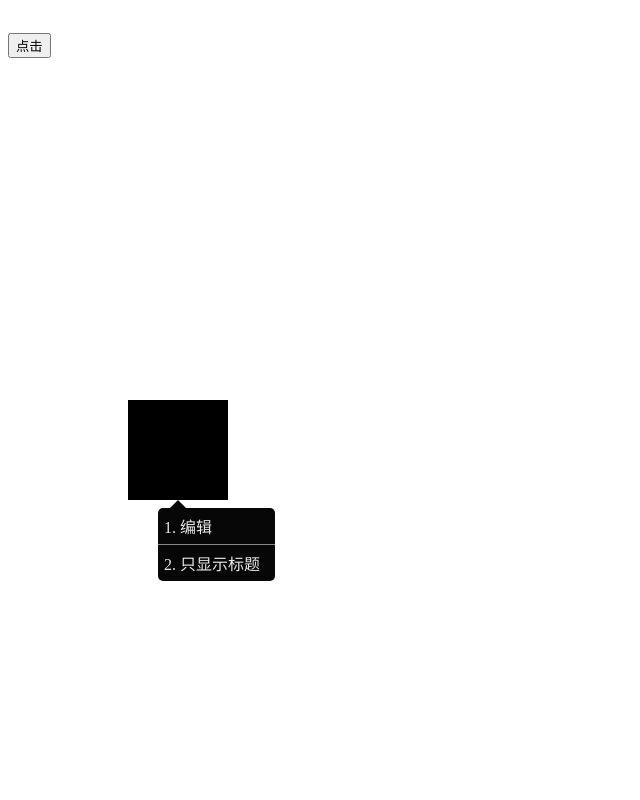
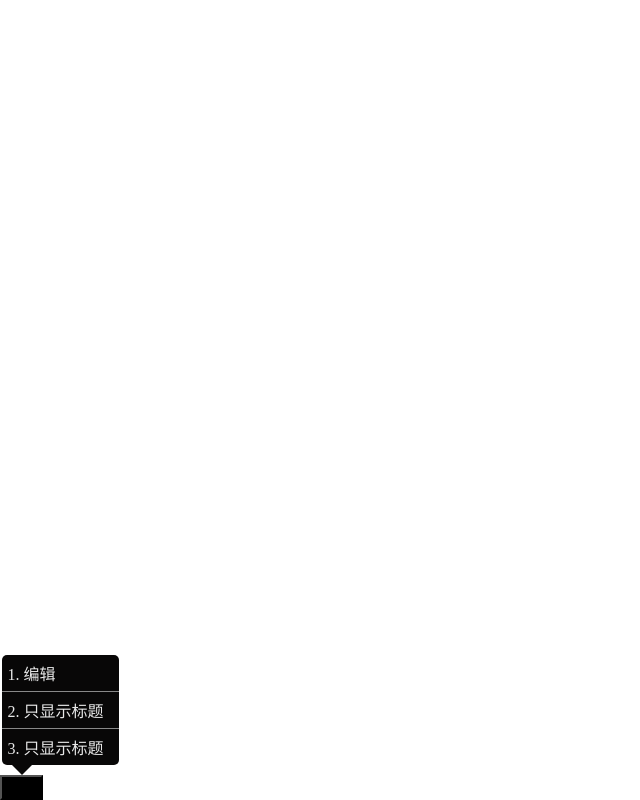
Before and after one commit to yubaobin/vue-dropmenu, a Vue app: page / in a window 1280 px wide. Both pictures are taken after a click on the button "点击". Shown: the whole page, without its empty margins (0-640 px from the left). Built offline with nearby package versions, Linux system fonts and the light colour scheme.

Commit message:
add vertical

```diff
--- a/src/App.vue
+++ b/src/App.vue
@@ -3,9 +3,9 @@
     <drop-menu ref="dropMenu" target=".container">
       <menu-item @click="showTitle" index="1">1. 编辑</menu-item>
       <menu-item @click="showTitle" index="2">2. 只显示标题</menu-item>
+      <menu-item @click="showTitle" index="3">3. 只显示标题</menu-item>
     </drop-menu>
-    <button @click="showMenu" class="btn">点击</button>
-    <div class="container"></div>
+    <button @click="showMenu" class="btn container">点击</button>
   </div>
 </template>
 
@@ -31,10 +31,8 @@ export default {
 <style scoped>
 .container {
   position: absolute;
-  top: 50%;
-  left: 10%;
-  width: 100px;
-  height: 100px;
+  bottom: 0%;
+  left: 0%;
   background-color: #000;
 }
 </style>
--- a/src/components/menu.vue
+++ b/src/components/menu.vue
@@ -1,6 +1,6 @@
 <template>
   <transition name="fade">
-    <ul class="drop-menu" :class="arrow" v-show="show" :style="cssStyle">
+    <ul class="drop-menu" :class="[h, v]" v-show="show" :style="cssStyle">
 	  <slot></slot>
     </ul>
   </transition>
@@ -12,9 +12,12 @@ export default {
   name: 'drop-menu',
   data() {
     return {
-      arrow: 'drop-menu-left',
+      h: 'drop-menu-left',
+      v: 'drop-menu-top',
       maxW: 120,
+      maxH: 120,
       winW: 0,
+      winH: 0,
       elmTop: 0,
       elmLeft: 0,
       elmH: 0,
@@ -49,7 +52,8 @@ export default {
     if (!this.target) {
       throw new Error('Please setup the target attr !');
     }else {
-      this.winW = document.documentElement.offsetWidth;
+      this.winW = window.innerWidth;
+      this.winH = window.innerHeight;
       const elm = document.querySelector(this.target);
       this.elmTop = elm.offsetTop;
       this.elmLeft = elm.offsetLeft;
@@ -72,18 +76,24 @@ export default {
   },
   computed: {
   	cssStyle() {
-  	  let result = {};
   	  let top = `${this.elmTop + this.elmH + 8}px`;
+      let vertical = {};
   	  let horizontal = {};
       if (this.elmLeft + this.maxW < this.winW) {
-        this.arrow = 'drop-menu-left';
+        this.h = 'drop-menu-left';
       	horizontal = { left: `${this.elmLeft + (this.elmW / 2 - 20) }px`}
       }else {
-      	this.arrow = 'drop-menu-right';
+      	this.h = 'drop-menu-right';
         horizontal = { right: `${this.winW - this.elmLeft - (this.elmW / 2) - 20 }px`};
       }
-      result.top = top;
-      return Object.assign(result, horizontal);
+      if (this.elmTop + this.elmH + this.maxH < this.winH) {
+        this.v = 'drop-menu-top';
+        vertical = { top : `${this.elmTop + this.elmH + 8}px`};
+      } else {
+        this.v = 'drop-menu-down';
+        vertical = { bottom : `${this.winH - this.elmTop + 10}px`};
+      }
+      return Object.assign(horizontal, vertical);
   	},
   },
 }
@@ -95,12 +105,11 @@ ul,li {
   padding: 0;
 }
 .drop-menu {
-  top: 50px;
   position: absolute;
   background-color: #080707;
   border-radius: 5px;
 }
-.drop-menu:before {
+.drop-menu-top:before {
   content: '';
   position: absolute;
   width: 0;
@@ -116,19 +125,32 @@ ul,li {
 .drop-menu-left:before {
   left: 10px;
 }
-.drop-menu-center:before {
-  left: 50%;
-  transform: translate(-50%, 0);
+
+.drop-menu-down:after {
+  content: '';
+  position: absolute;
+  width: 0;
+  height: 0;
+  border-width: 10px;
+  border-style: solid;
+  bottom: -20px;
+  border-color: #080707 transparent transparent transparent;
+}
+.drop-menu-right:after {
+  right: 10px;
+}
+.drop-menu-left:after {
+  left: 10px;
 }
 .fade-enter-active,
 .fade-leave-active,
 .fade-transition {
--webkit-transition: opacity .3s ease;
-transition: opacity .3s ease;
+  -webkit-transition: opacity .3s ease;
+  transition: opacity .3s ease;
 }
 .fade-enter,
 .fade-leave,
 .fade-leave-active {
-opacity: 0;
+  opacity: 0;
 }
 </style>
```
Also changed, not shown: 10 other files (tests, documents, lock files or other folders).
